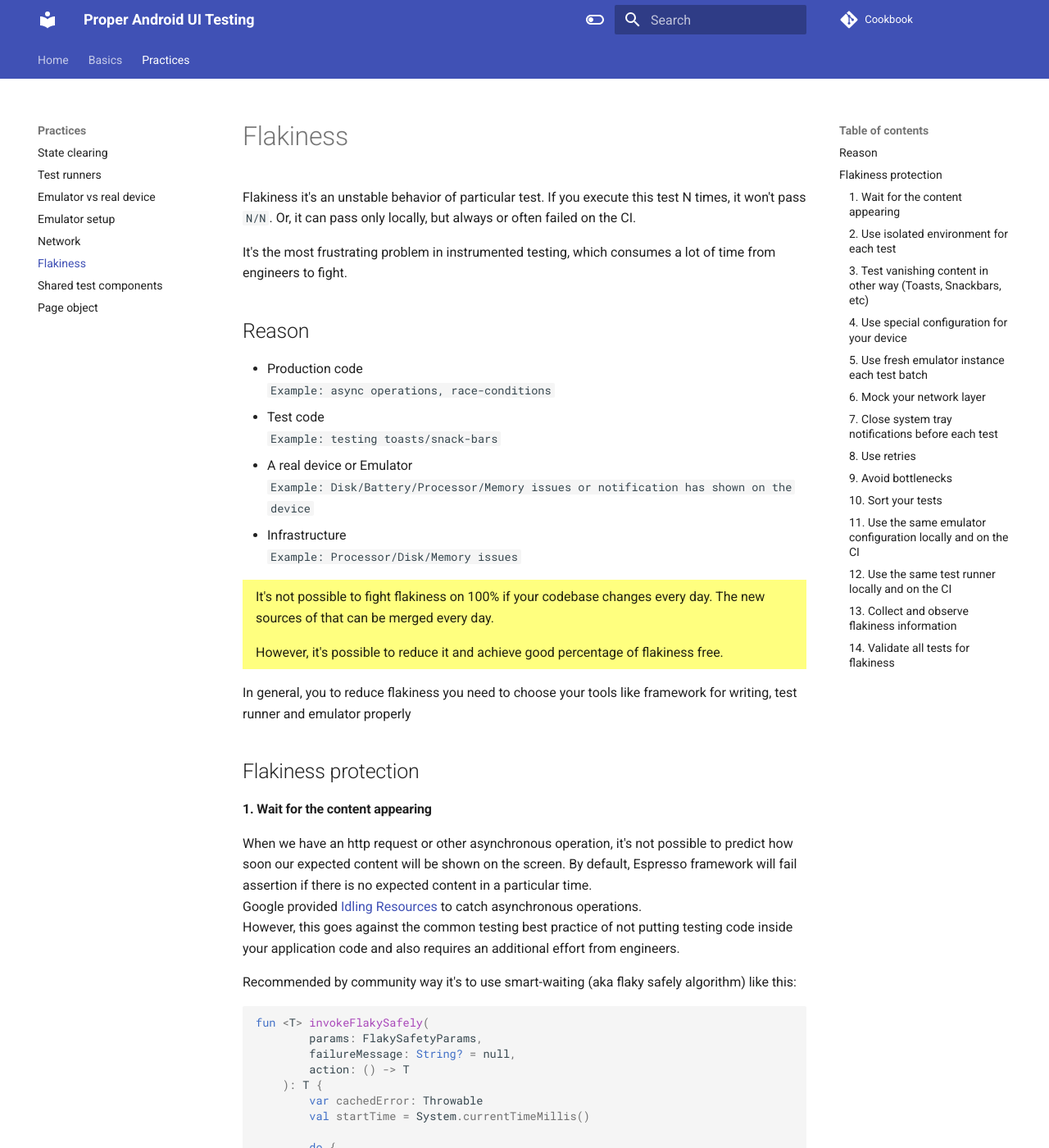
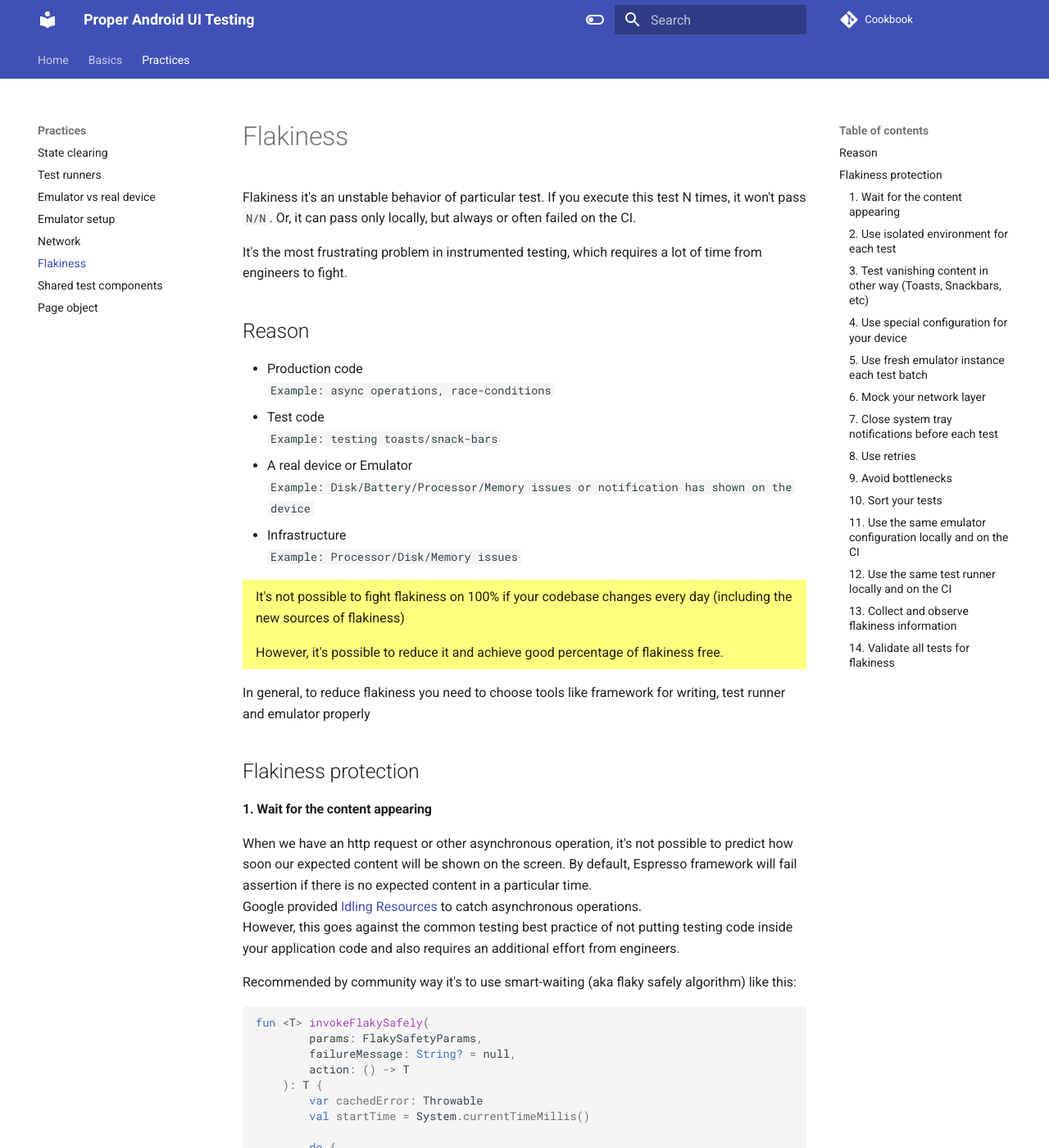
Before and after one commit to android-ui-testing/Cookbook, an MkDocs documentation site: the page built from docs/content/practices/flakiness.md, in a window 1280 px wide and 1400 px high. Shown: the whole window at 82% size. Built offline with MkDocs 1.6.1 and Material for MkDocs 9.7.7, drawn with Linux system fonts in a browser that asks for light colours; comment, search, counter and statistics services are not loaded.

```diff
--- a/docs/content/practices/flakiness.md
+++ b/docs/content/practices/flakiness.md
@@ -3,7 +3,7 @@
 Flakiness it's an unstable behavior of particular test. If you execute this test N times, it won't pass `N/N`. Or, it
 can pass only locally, but always or often failed on the CI.
 
-It's the most frustrating problem in instrumented testing, which consumes a lot of time from engineers to fight.
+It's the most frustrating problem in instrumented testing, which requires a lot of time from engineers to fight.
 
 ## Reason
 
@@ -18,15 +18,13 @@ It's the most frustrating problem in instrumented testing, which consumes a lot
 
 {==
 
-It's not possible to fight flakiness on 100% if your codebase changes every day. The new sources of that can be merged
-every day.
+It's not possible to fight flakiness on 100% if your codebase changes every day (including the new sources of flakiness)
 
 However, it's possible to reduce it and achieve good percentage of flakiness free.
 
 ==}
 
-In general, you to reduce flakiness you need to choose your tools like framework for writing, test runner and emulator
-properly
+In general, to reduce flakiness you need to choose tools like framework for writing, test runner and emulator properly
 
 ## Flakiness protection
 
--- a/mkdocs.yml
+++ b/mkdocs.yml
@@ -27,10 +27,11 @@ extra:
   analytics:
     provider: google
     property: UA-211238769-1
-    social:
-      - icon: fontawesome/brands/github
-        link: https://github.com/android-ui-testing/Cookbook
-        name: Repository
+  homepage: https://android-ui-testing.github.io/Cookbook/home/
+  social:
+    - icon: fontawesome/brands/github
+      link: https://github.com/android-ui-testing/Cookbook
+      name: Repository
 
 nav:
   - Home:
```
